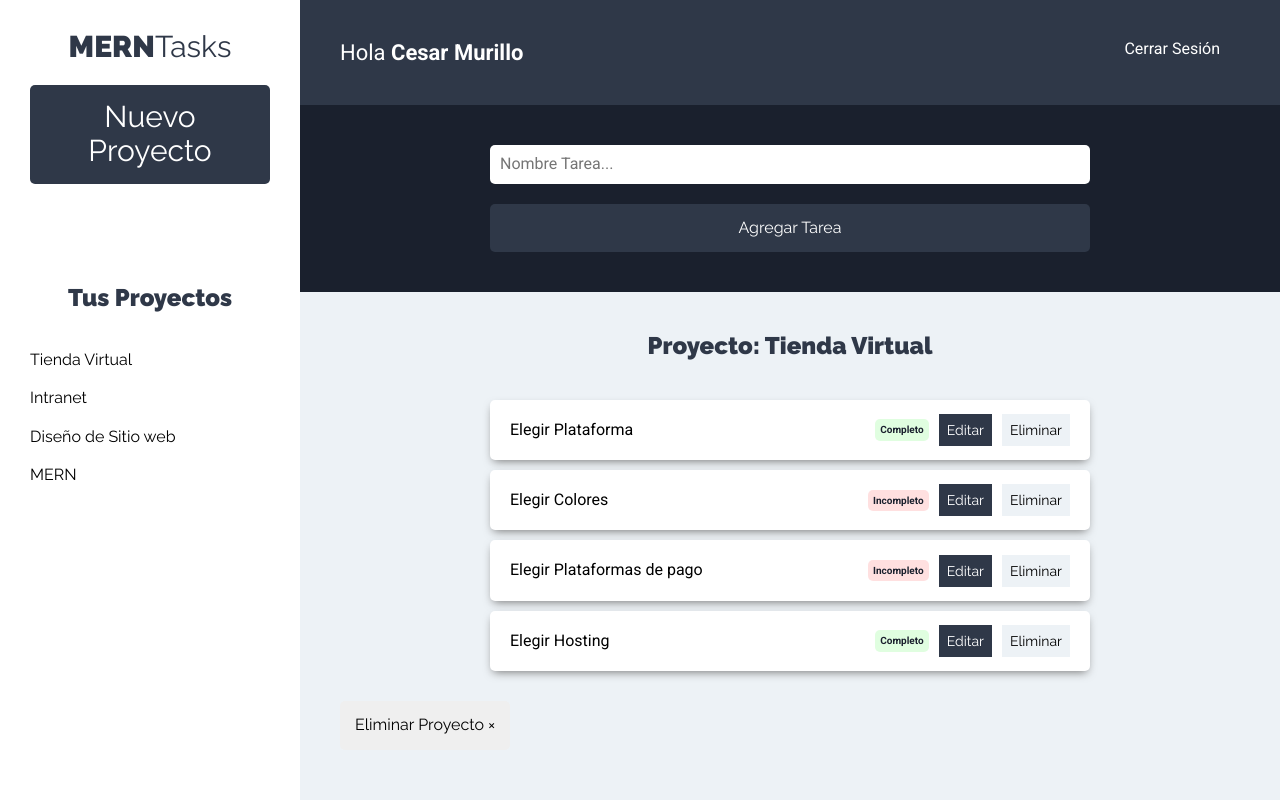
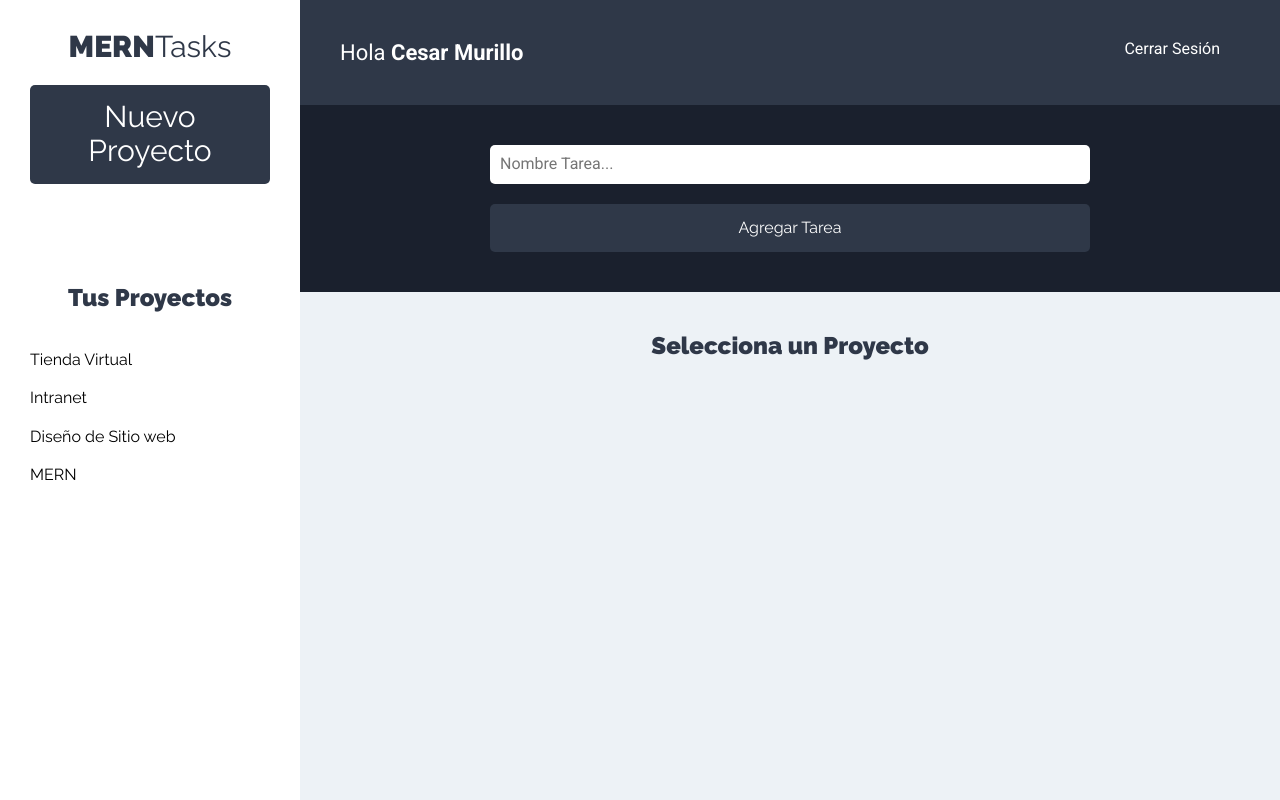
Before and after one commit to zesaru/MERNTaskFront, a React (Create React App) app: page /proyectos in a window 1280 px wide. Built offline with nearby package versions, Linux system fonts and the light colour scheme.

Commit message:
Mostrando el Nombre del Proyecto

```diff
--- a/src/components/tareas/ListadoTareas.js
+++ b/src/components/tareas/ListadoTareas.js
@@ -1,7 +1,18 @@
-import React from "react";
+import React, { useContext } from "react";
 import Tarea from "./Tarea";
+import proyectoContext from "../../context/proyectos/proyectoContext";
 
 const ListadoTareas = () => {
+  // Extrar proyectos de state inicial
+  const proyectosContext = useContext(proyectoContext);
+  const { proyecto } = proyectosContext;
+
+  // Si no hay proyectado seleccionado
+  if (!proyecto) return <h2>Selecciona un Proyecto</h2>;
+
+  // Array destructuring para extraer el proyecto actual
+  const [proyectoActual] = proyecto;
+
   const tareasProyecto = [
     { nombre: "Elegir Plataforma", estado: true },
     { nombre: "Elegir Colores", estado: false },
@@ -11,7 +22,7 @@
 
   return (
     <>
-      <h2>Proyecto: Tienda Virtual</h2>
+      <h2>Proyecto: {proyectoActual.nombre}</h2>
 
       <ul className="listado-tareas">
         {tareasProyecto.length === 0 ? (
```
